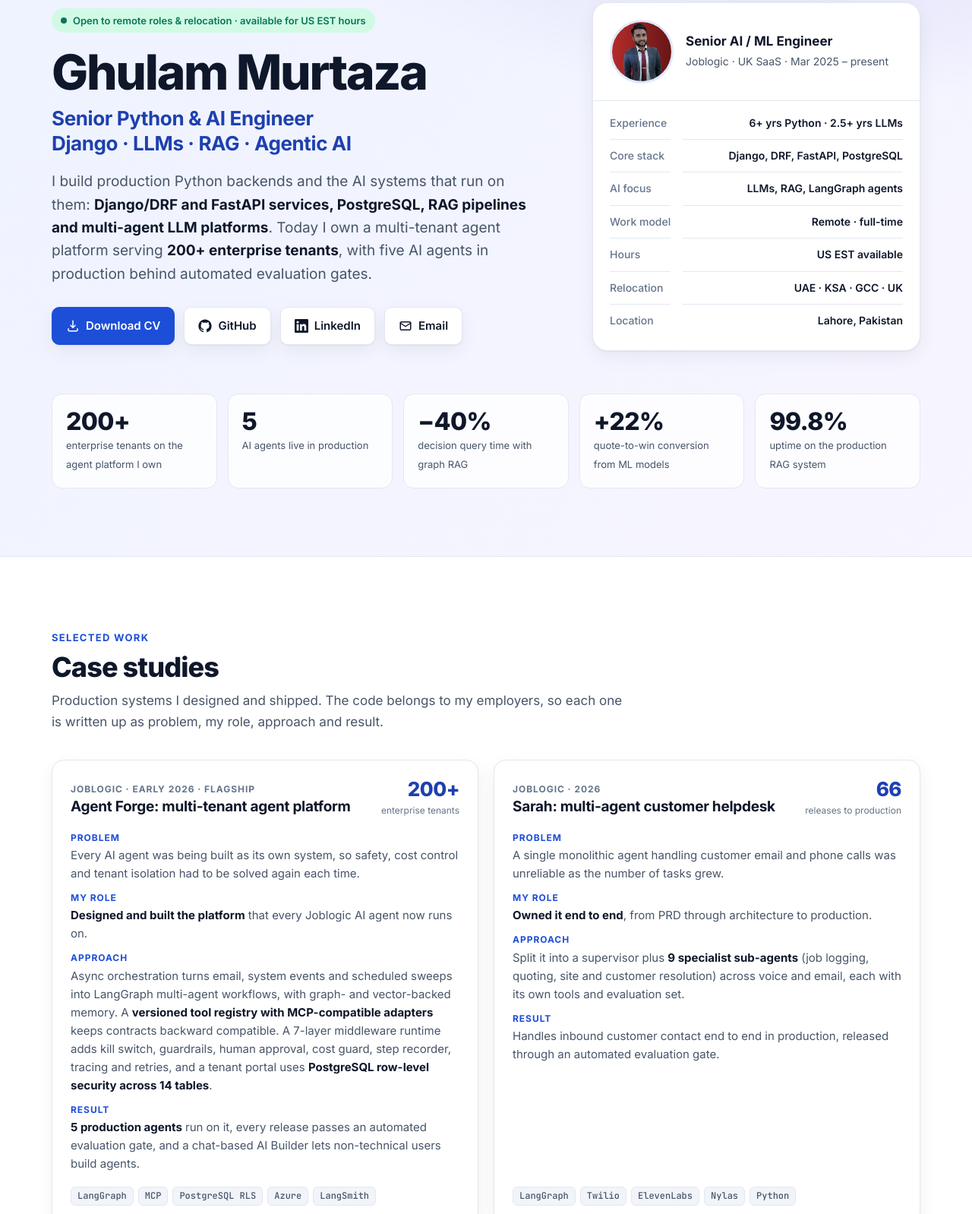
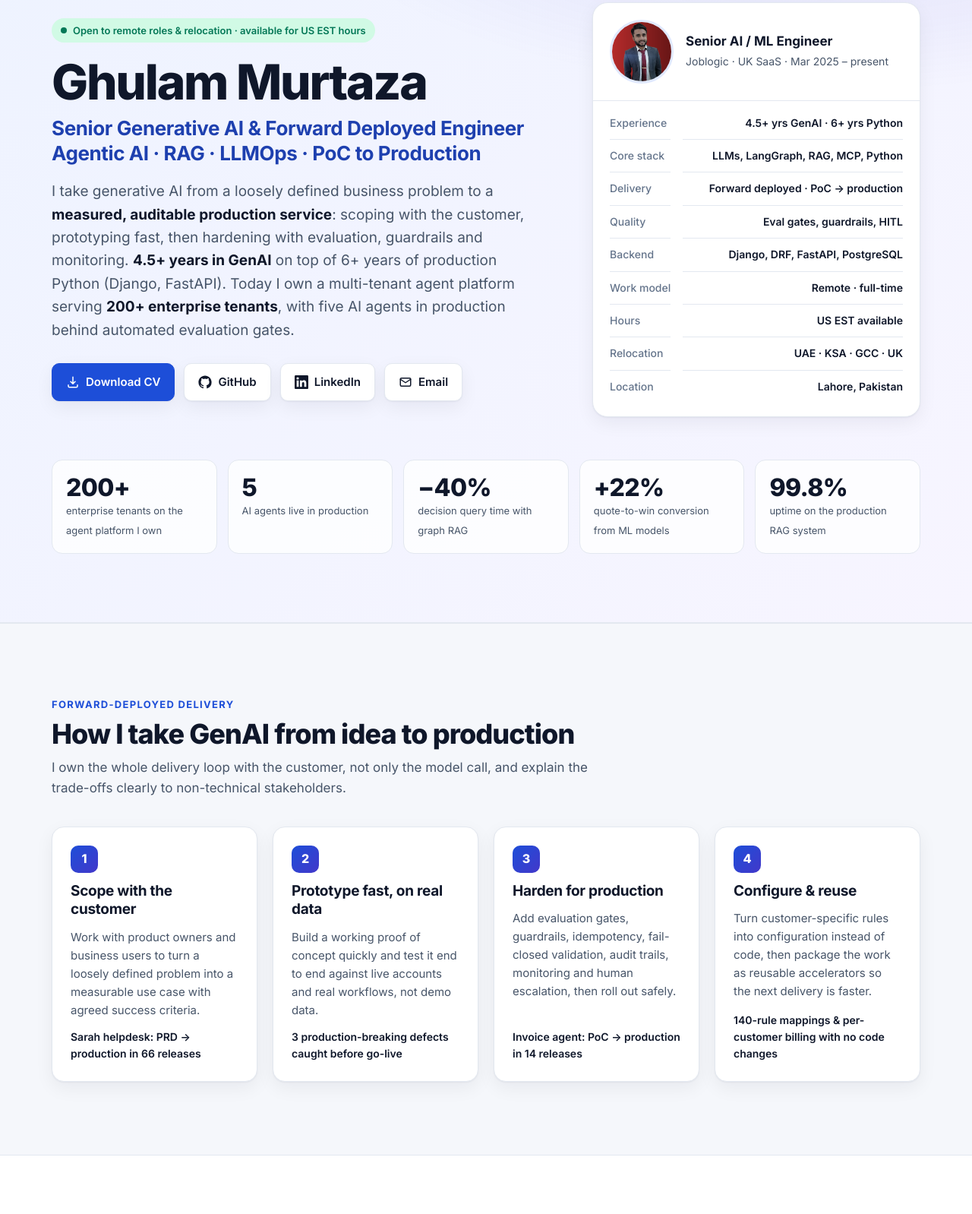
Before and after one commit to MurtazaBhutta/MurtazaBhutta.github.io, a plain HTML site: page index.html in a window 1280 px wide. Shown: the part 152-1750 px from the top of the page at 76% size. Drawn offline with Linux system fonts and the light colour scheme.

Commit message:
Reposition as Senior GenAI & Forward Deployed Engineer: delivery section, GenAI-first skills, 4.5+ yrs GenAI

```diff
--- a/index.html
+++ b/index.html
@@ -3,10 +3,10 @@
 <head>
 <meta charset="utf-8">
 <meta name="viewport" content="width=device-width, initial-scale=1">
-<title>Ghulam Murtaza · Senior Python &amp; AI Engineer</title>
-<meta name="description" content="Senior Python & AI Engineer with 6+ years in production: Django/DRF and FastAPI backends, LLMs, RAG and multi-agent systems serving 200+ enterprise tenants. Remote, available for US EST hours.">
-<meta property="og:title" content="Ghulam Murtaza · Senior Python & AI Engineer">
-<meta property="og:description" content="Django/DRF & FastAPI backends, LLMs, RAG and production multi-agent systems serving 200+ enterprise tenants.">
+<title>Ghulam Murtaza · Senior GenAI &amp; Forward Deployed Engineer</title>
+<meta name="description" content="Senior Generative AI and Forward Deployed Engineer: 4.5+ years in GenAI, 6+ years production Python. Agentic AI, RAG, LLM evaluation and LLMOps, taken from PoC to production for 200+ enterprise tenants. Remote or relocation.">
+<meta property="og:title" content="Ghulam Murtaza · Senior GenAI & Forward Deployed Engineer">
+<meta property="og:description" content="Agentic AI, RAG, LLM evaluation and LLMOps, taken from PoC to production for 200+ enterprise tenants.">
 <meta property="og:type" content="website">
 <meta property="og:url" content="https://murtazabhutta.github.io/">
 <meta property="og:image" content="https://murtazabhutta.github.io/photo.png">
@@ -152,7 +152,12 @@
   .grid2 { display: grid; grid-template-columns: repeat(2, minmax(0, 1fr)); gap: 20px; }
   .grid3 { display: grid; grid-template-columns: repeat(3, minmax(0, 1fr)); gap: 20px; }
   @media (max-width: 980px) { .grid3 { grid-template-columns: repeat(2, minmax(0, 1fr)); } }
-  @media (max-width: 680px) { .grid2, .grid3 { grid-template-columns: 1fr; } }
+  .grid4 { display: grid; grid-template-columns: repeat(4, minmax(0, 1fr)); gap: 20px; }
+  @media (max-width: 1080px) { .grid4 { grid-template-columns: repeat(2, minmax(0, 1fr)); } }
+  @media (max-width: 680px) { .grid2, .grid3, .grid4 { grid-template-columns: 1fr; } }
+  .step .num { width: 36px; height: 36px; border-radius: 10px; display: grid; place-items: center; font-weight: 800; color: #fff; background: linear-gradient(135deg, var(--accent), var(--accent-2)); }
+  @media (prefers-color-scheme: dark) { .step .num { color: #0b1120; } }
+  .step .result { margin-top: auto; font-size: 14px; font-weight: 600; color: var(--text); }
 
   .card { background: var(--surface); border: 1px solid var(--border); border-radius: 16px; padding: 24px; box-shadow: var(--shadow); display: flex; flex-direction: column; gap: 12px; }
   .card p { margin: 0; color: var(--muted); font-size: 15px; }
@@ -217,6 +222,7 @@
   <div class="wrap">
     <a class="brand" href="#top">Ghulam Murtaza</a>
     <div class="navlinks">
+      <a href="#delivery">How I deliver</a>
       <a href="#work">Case studies</a>
       <a href="#open-source">Open source</a>
       <a href="#skills">Skills</a>
@@ -234,10 +240,11 @@
         <div>
           <span class="status">Open to remote roles &amp; relocation · available for US EST hours</span>
           <h1>Ghulam Murtaza</h1>
-          <p class="role">Senior Python &amp; AI Engineer<br>Django · LLMs · RAG · Agentic AI</p>
+          <p class="role">Senior Generative AI &amp; Forward Deployed Engineer<br>Agentic AI · RAG · LLMOps · PoC to Production</p>
           <p class="lede">
-            I build production Python backends and the AI systems that run on them:
-            <strong>Django/DRF and FastAPI services, PostgreSQL, RAG pipelines and multi-agent LLM platforms</strong>.
+            I take generative AI from a loosely defined business problem to a <strong>measured, auditable production service</strong>:
+            scoping with the customer, prototyping fast, then hardening with evaluation, guardrails and monitoring.
+            <strong>4.5+ years in GenAI</strong> on top of 6+ years of production Python (Django, FastAPI).
             Today I own a multi-tenant agent platform serving <strong>200+ enterprise tenants</strong>,
             with five AI agents in production behind automated evaluation gates.
           </p>
@@ -270,9 +277,11 @@
             </div>
           </div>
           <dl class="facts">
-            <dt>Experience</dt><dd>6+ yrs Python · 2.5+ yrs LLMs</dd>
-            <dt>Core stack</dt><dd>Django, DRF, FastAPI, PostgreSQL</dd>
-            <dt>AI focus</dt><dd>LLMs, RAG, LangGraph agents</dd>
+            <dt>Experience</dt><dd>4.5+ yrs GenAI · 6+ yrs Python</dd>
+            <dt>Core stack</dt><dd>LLMs, LangGraph, RAG, MCP, Python</dd>
+            <dt>Delivery</dt><dd>Forward deployed · PoC → production</dd>
+            <dt>Quality</dt><dd>Eval gates, guardrails, HITL</dd>
+            <dt>Backend</dt><dd>Django, DRF, FastAPI, PostgreSQL</dd>
             <dt>Work model</dt><dd>Remote · full-time</dd>
             <dt>Hours</dt><dd>US EST available</dd>
             <dt>Relocation</dt><dd>UAE · KSA · GCC · UK</dd>
@@ -290,6 +299,41 @@
       </div>
     </div>
   </header>
+
+  <!-- FORWARD-DEPLOYED DELIVERY -->
+  <section id="delivery" class="band alt">
+    <div class="wrap">
+      <p class="eyebrow">Forward-deployed delivery</p>
+      <h2>How I take GenAI from idea to production</h2>
+      <p class="sub">I own the whole delivery loop with the customer, not only the model call, and explain the trade-offs clearly to non-technical stakeholders.</p>
+      <div class="grid4">
+        <article class="card step">
+          <span class="num">1</span>
+          <h3>Scope with the customer</h3>
+          <p>Work with product owners and business users to turn a loosely defined problem into a measurable use case with agreed success criteria.</p>
+          <p class="result">Sarah helpdesk: PRD → production in 66 releases</p>
+        </article>
+        <article class="card step">
+          <span class="num">2</span>
+          <h3>Prototype fast, on real data</h3>
+          <p>Build a working proof of concept quickly and test it end to end against live accounts and real workflows, not demo data.</p>
+          <p class="result">3 production-breaking defects caught before go-live</p>
+        </article>
+        <article class="card step">
+          <span class="num">3</span>
+          <h3>Harden for production</h3>
+          <p>Add evaluation gates, guardrails, idempotency, fail-closed validation, audit trails, monitoring and human escalation, then roll out safely.</p>
+          <p class="result">Invoice agent: PoC → production in 14 releases</p>
+        </article>
+        <article class="card step">
+          <span class="num">4</span>
+          <h3>Configure &amp; reuse</h3>
+          <p>Turn customer-specific rules into configuration instead of code, then package the work as reusable accelerators so the next delivery is faster.</p>
+          <p class="result">140-rule mappings & per-customer billing with no code changes</p>
+        </article>
+      </div>
+    </div>
+  </section>
 
   <!-- CASE STUDIES -->
   <section id="work" class="band">
@@ -487,10 +531,6 @@
       <p class="sub">Highlighted items are what I use every day.</p>
       <div class="skills">
         <div class="card">
-          <h3>Backend &amp; APIs</h3>
-          <div class="chips"><span class="chip key">Python</span><span class="chip key">Django</span><span class="chip key">Django REST Framework</span><span class="chip key">FastAPI</span><span class="chip">asyncio &amp; concurrency</span><span class="chip">REST API &amp; SDK design</span><span class="chip">Microservices</span><span class="chip">Event-driven systems</span><span class="chip">Webhooks</span><span class="chip">Celery</span><span class="chip">Gunicorn / Nginx</span></div>
-        </div>
-        <div class="card">
           <h3>Generative AI &amp; LLMs</h3>
           <div class="chips"><span class="chip key">LLM integration</span><span class="chip key">RAG</span><span class="chip">Azure OpenAI / GPT-4</span><span class="chip">Anthropic Claude API</span><span class="chip">Structured outputs</span><span class="chip">Prompt &amp; ruleset engineering</span><span class="chip">Embeddings</span><span class="chip">Re-ranking</span><span class="chip">Fine-tuning</span><span class="chip">Transformers</span><span class="chip">Hugging Face</span><span class="chip">BERT</span><span class="chip">Document intelligence</span></div>
         </div>
@@ -503,6 +543,14 @@
           <div class="chips"><span class="chip key">Evaluation gates</span><span class="chip">promptfoo</span><span class="chip">LangSmith</span><span class="chip">LLM-as-judge</span><span class="chip">Scenario test packs</span><span class="chip">Guardrails</span><span class="chip">Human-in-the-loop</span><span class="chip">Fail-closed validation</span><span class="chip">Audit trails</span><span class="chip">Tracing &amp; observability</span><span class="chip">Drift detection</span><span class="chip">Tenant data isolation</span></div>
         </div>
         <div class="card">
+          <h3>Forward-Deployed Delivery</h3>
+          <div class="chips"><span class="chip key">PoC → production</span><span class="chip key">Customer scoping</span><span class="chip">Stakeholder communication</span><span class="chip">PRD writing</span><span class="chip">Rapid prototyping</span><span class="chip">Per-customer configuration</span><span class="chip">Reusable accelerators</span><span class="chip">Safe rollout</span><span class="chip">Technical documentation</span><span class="chip">Agile / Scrum</span><span class="chip">TDD</span><span class="chip">ADRs</span></div>
+        </div>
+        <div class="card">
+          <h3>Backend &amp; APIs</h3>
+          <div class="chips"><span class="chip key">Python</span><span class="chip key">Django</span><span class="chip key">Django REST Framework</span><span class="chip key">FastAPI</span><span class="chip">asyncio &amp; concurrency</span><span class="chip">REST API &amp; SDK design</span><span class="chip">Microservices</span><span class="chip">Event-driven systems</span><span class="chip">Webhooks</span><span class="chip">Celery</span><span class="chip">Gunicorn / Nginx</span></div>
+        </div>
+        <div class="card">
           <h3>Voice, Conversational AI &amp; Integrations</h3>
           <div class="chips"><span class="chip key">Twilio</span><span class="chip key">ElevenLabs</span><span class="chip">Pipecat</span><span class="chip">Deepgram (STT)</span><span class="chip">Nylas (email)</span><span class="chip">Intent classification</span><span class="chip">Slot filling</span><span class="chip">HubSpot</span><span class="chip">MQTT</span></div>
         </div>
@@ -511,16 +559,12 @@
           <div class="chips"><span class="chip key">PyTorch</span><span class="chip key">TensorFlow</span><span class="chip">Keras</span><span class="chip">Scikit-learn</span><span class="chip">XGBoost</span><span class="chip">LightGBM</span><span class="chip">NLP</span><span class="chip">Computer vision (CNNs)</span><span class="chip">Time-series forecasting</span><span class="chip">Anomaly detection</span><span class="chip">Linear programming</span></div>
         </div>
         <div class="card">
-          <h3>Data &amp; Analytics</h3>
-          <div class="chips"><span class="chip key">SQL</span><span class="chip">Pandas</span><span class="chip">NumPy</span><span class="chip">Apache Spark</span><span class="chip">EDA</span><span class="chip">Feature engineering</span><span class="chip">ETL pipelines</span><span class="chip">Airflow</span><span class="chip">n8n</span></div>
+          <h3>Data, Databases &amp; Vector Stores</h3>
+          <div class="chips"><span class="chip key">PostgreSQL</span><span class="chip key">SQL</span><span class="chip">Row-level security</span><span class="chip">Neo4j</span><span class="chip">Pinecone</span><span class="chip">Redis</span><span class="chip">Azure Cosmos DB</span><span class="chip">MySQL</span><span class="chip">InfluxDB</span><span class="chip">Pandas</span><span class="chip">NumPy</span><span class="chip">Apache Spark</span><span class="chip">EDA</span><span class="chip">ETL pipelines</span><span class="chip">Airflow</span><span class="chip">n8n</span></div>
         </div>
         <div class="card">
-          <h3>Databases &amp; Vector Stores</h3>
-          <div class="chips"><span class="chip key">PostgreSQL</span><span class="chip">Row-level security</span><span class="chip">Query optimisation</span><span class="chip">MySQL</span><span class="chip">Redis</span><span class="chip">Neo4j</span><span class="chip">Pinecone</span><span class="chip">Azure Cosmos DB</span><span class="chip">InfluxDB</span></div>
-        </div>
-        <div class="card">
-          <h3>Cloud, MLOps &amp; Practices</h3>
-          <div class="chips"><span class="chip key">Docker</span><span class="chip key">Azure</span><span class="chip">Kubernetes</span><span class="chip">GitHub Actions CI/CD</span><span class="chip">MLflow</span><span class="chip">Azure Databricks</span><span class="chip">Azure Functions · Blob · Service Bus</span><span class="chip">AWS SageMaker</span><span class="chip">GCP Vertex AI</span><span class="chip">TDD</span><span class="chip">Agile / Scrum</span><span class="chip">ADRs</span><span class="chip">Jira</span></div>
+          <h3>Cloud &amp; MLOps</h3>
+          <div class="chips"><span class="chip key">Azure</span><span class="chip key">Docker</span><span class="chip">Kubernetes</span><span class="chip">GitHub Actions CI/CD</span><span class="chip">MLflow</span><span class="chip">Azure Databricks</span><span class="chip">Azure Functions · Blob · Service Bus</span><span class="chip">AWS SageMaker</span><span class="chip">GCP Vertex AI</span><span class="chip">Jira</span></div>
         </div>
       </div>
     </div>
@@ -531,7 +575,7 @@
     <div class="wrap">
       <p class="eyebrow">Career</p>
       <h2>Experience</h2>
-      <p class="sub">Six years of production Python, from Django backends to applied ML and then LLM platforms.</p>
+      <p class="sub">6+ years of production Python and 4.5+ years in generative AI, from Django backends and applied ML to enterprise LLM platforms.</p>
       <div class="timeline">
         <div class="job">
           <div class="when">Mar 2025 – Present</div>
@@ -622,7 +666,7 @@
   <!-- CONTACT -->
   <section id="contact" class="band contact-band">
     <div class="wrap">
-      <h2>Hiring for Python, Django or AI engineering?</h2>
+      <h2>Hiring for GenAI, forward-deployed or Python engineering?</h2>
       <p class="sub">I'm open to full-time remote roles (US EST hours) and to relocation to the UAE, KSA, GCC or UK. Email is the fastest way to reach me.</p>
       <div class="cta">
         <a class="btn primary" href="mailto:murtazakhannuml@gmail.com">murtazakhannuml@gmail.com</a>
```
